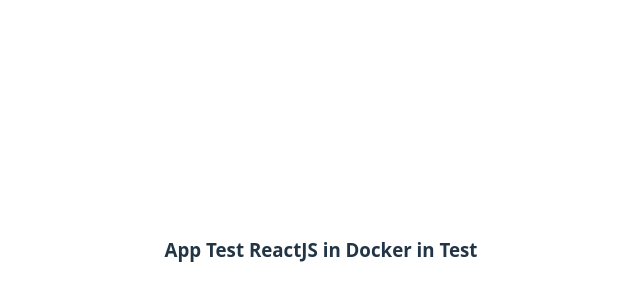
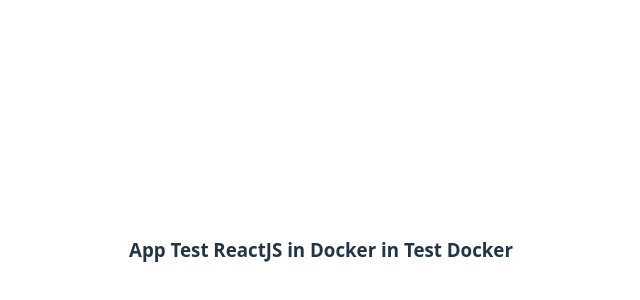
Before and after one commit to rsv6/app-test, a React (Vite) app: page / in a window 1280 px wide. Shown: the part 150-450 px from the top of the page, without its empty margins (319-959 px from the left). Built offline with nearby package versions, Linux system fonts and the light colour scheme.

Commit message:
feat: - add file Jenkinsfile

```diff
--- a/src/App.tsx
+++ b/src/App.tsx
@@ -5,7 +5,7 @@
   return (
     <>
       <div>
-        <h3>App Test ReactJS in Docker in Test</h3>
+        <h3>App Test ReactJS in Docker in Test Docker</h3>
       </div>
     </>
   )
```
Also changed, not shown: 1 other file (tests, documents, lock files or other folders).
